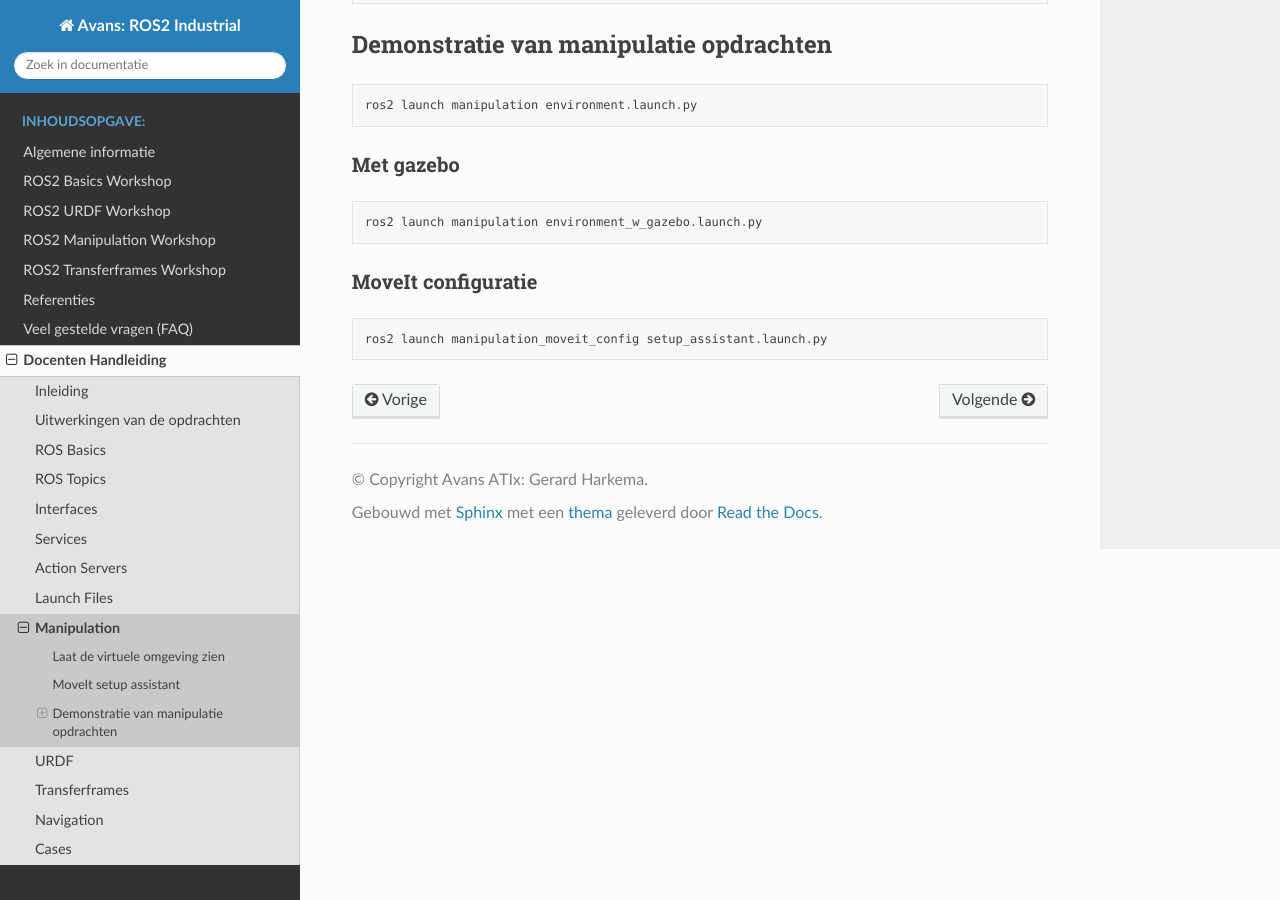
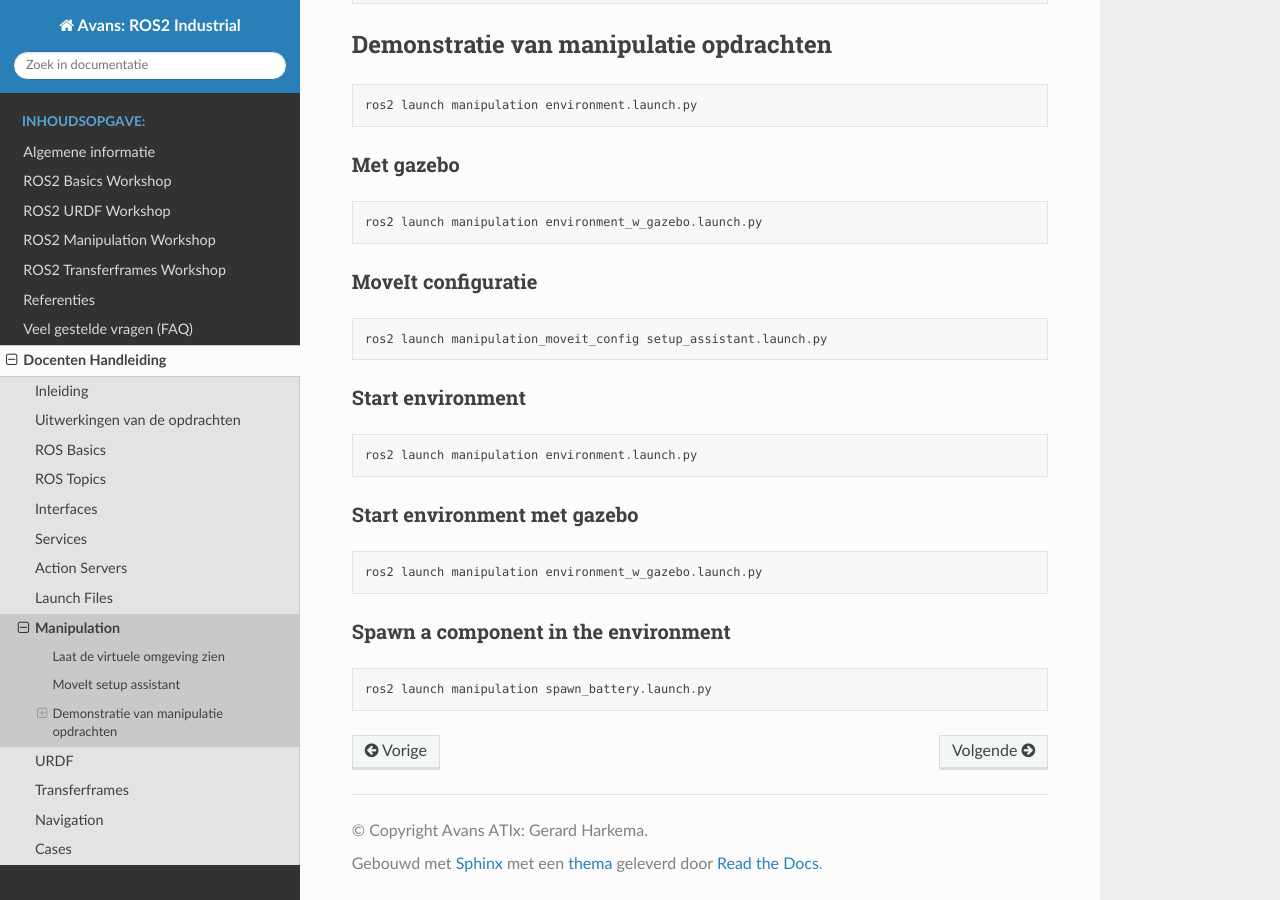
Before and after one commit to AvansMechatronica/ROS2_industrial_workshop, a Sphinx documentation site: the page built from documentation/teacher_manual/manipulation.md, in a window 1280 px wide and 900 px high, scrolled down 800 px. Built offline with Sphinx 7.4.7 and the Read the Docs theme 3.1.0, drawn with Linux system fonts in a browser that asks for light colours.

Commit message:
20260513'

````diff
--- a/documentation/teacher_manual/manipulation.md
+++ b/documentation/teacher_manual/manipulation.md
@@ -42,3 +42,18 @@ ros2 launch manipulation environment_w_gazebo.launch.py
 ```
 ros2 launch manipulation_moveit_config setup_assistant.launch.py
 ```
+
+### Start environment
+```
+ros2 launch manipulation environment.launch.py
+```
+
+### Start environment met gazebo
+```
+ros2 launch manipulation environment_w_gazebo.launch.py
+```
+
+### Spawn a component in the environment
+```
+ros2 launch manipulation spawn_battery.launch.py
+```
````
